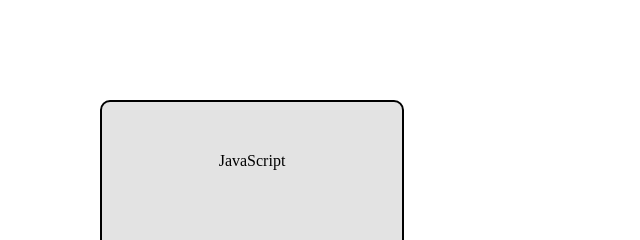
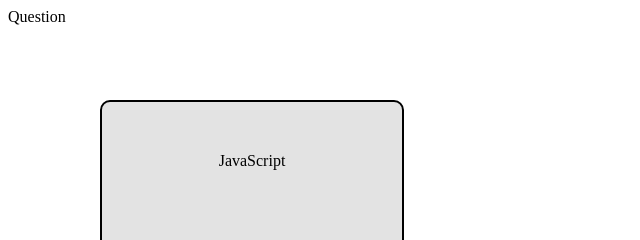
Before and after one commit to Hreacon/flashcard_site, a plain HTML site: page index.html in a window 1280 px wide. Shown: the top 240 px of the page, 0-640 px from the left. Drawn offline with Linux system fonts and the light colour scheme.

Commit message:
Add element for Question/Answer text

```diff
--- a/index.html
+++ b/index.html
@@ -8,6 +8,9 @@
   </head>
   <body>
     <div class="container">
+      <div class="answer">
+        Question
+      </div>
       <div class="flashcard">
         <p>
 
```
